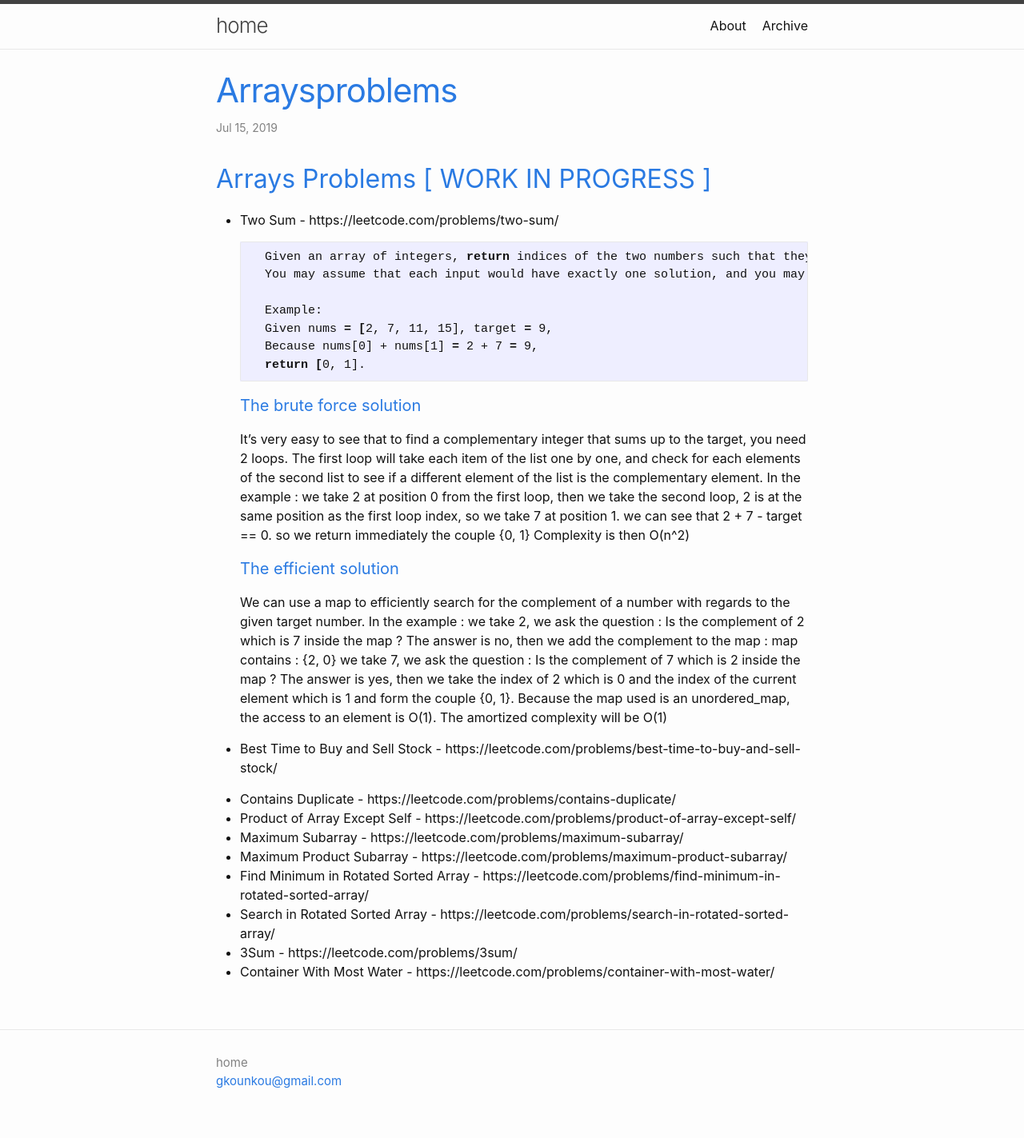
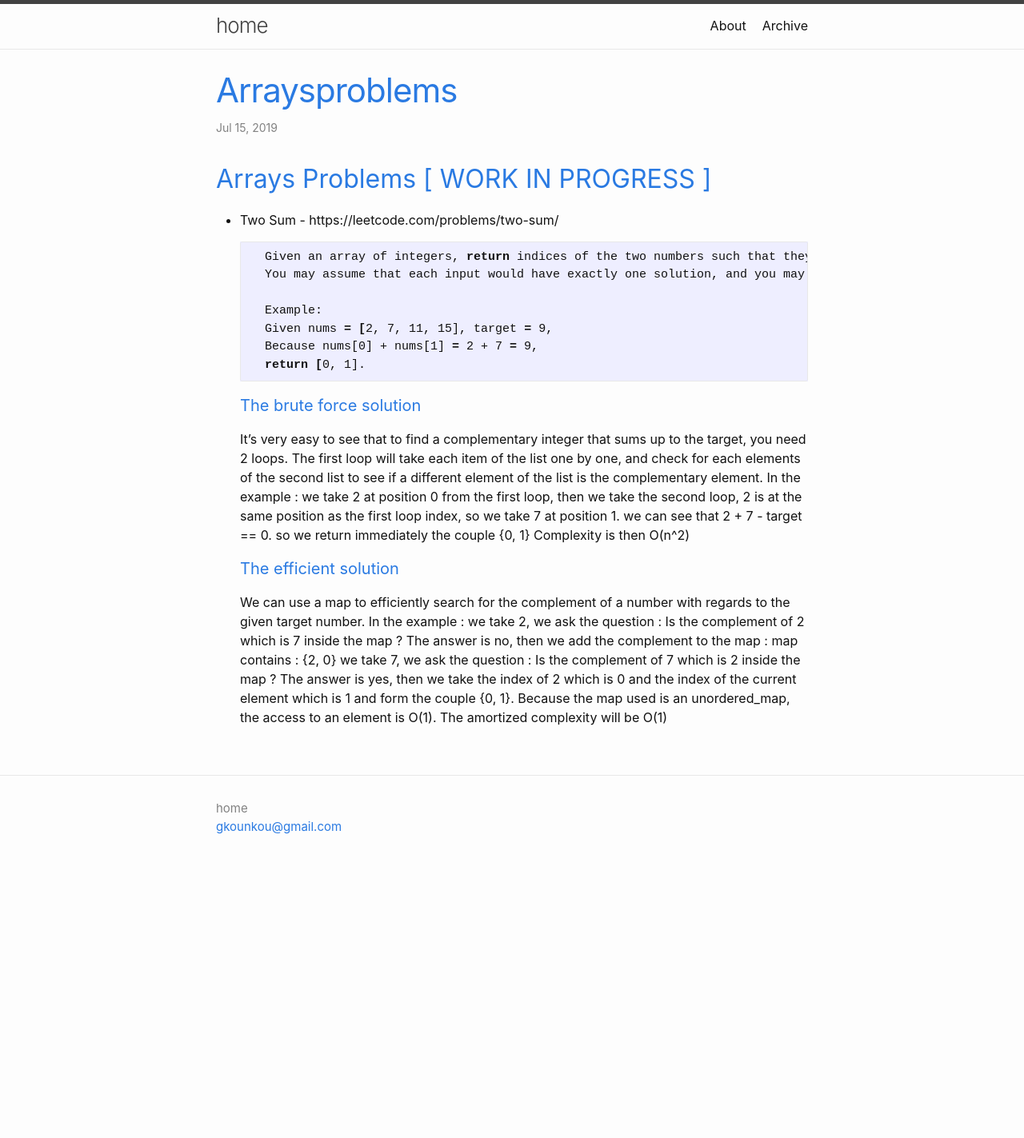
Before and after one commit to kounkou/kounkou.github.io, a Jekyll site: the page built from _posts/2019-07-15-ArraysProblems.md, in a window 1280 px wide. Shown: the whole page at 80% size. Built offline with Jekyll 4.4.1, drawn with Linux system fonts in a browser that asks for light colours; our own code applies the rules of GitHub Pages for plain Markdown files; comment, search, counter and statistics services are not loaded; after the commit the page ends 1105 px from its top, so only the background shows below that.

Commit message:
Update 2019-07-15-ArraysProblems.md

```diff
--- a/_posts/2019-07-15-ArraysProblems.md
+++ b/_posts/2019-07-15-ArraysProblems.md
@@ -34,16 +34,3 @@
   take the index of 2 which is 0 and the index of the current element which is 1 and form the couple  {0, 1}.
   Because the map used is an unordered_map, the access to an element is O(1).
   The amortized complexity will be O(1)
-
-
-- Best Time to Buy and Sell Stock - https://leetcode.com/problems/best-time-to-buy-and-sell-stock/
-
-
-- Contains Duplicate - https://leetcode.com/problems/contains-duplicate/
-- Product of Array Except Self - https://leetcode.com/problems/product-of-array-except-self/
-- Maximum Subarray - https://leetcode.com/problems/maximum-subarray/
-- Maximum Product Subarray - https://leetcode.com/problems/maximum-product-subarray/
-- Find Minimum in Rotated Sorted Array - https://leetcode.com/problems/find-minimum-in-rotated-sorted-array/
-- Search in Rotated Sorted Array - https://leetcode.com/problems/search-in-rotated-sorted-array/
-- 3Sum - https://leetcode.com/problems/3sum/
-- Container With Most Water - https://leetcode.com/problems/container-with-most-water/
```
